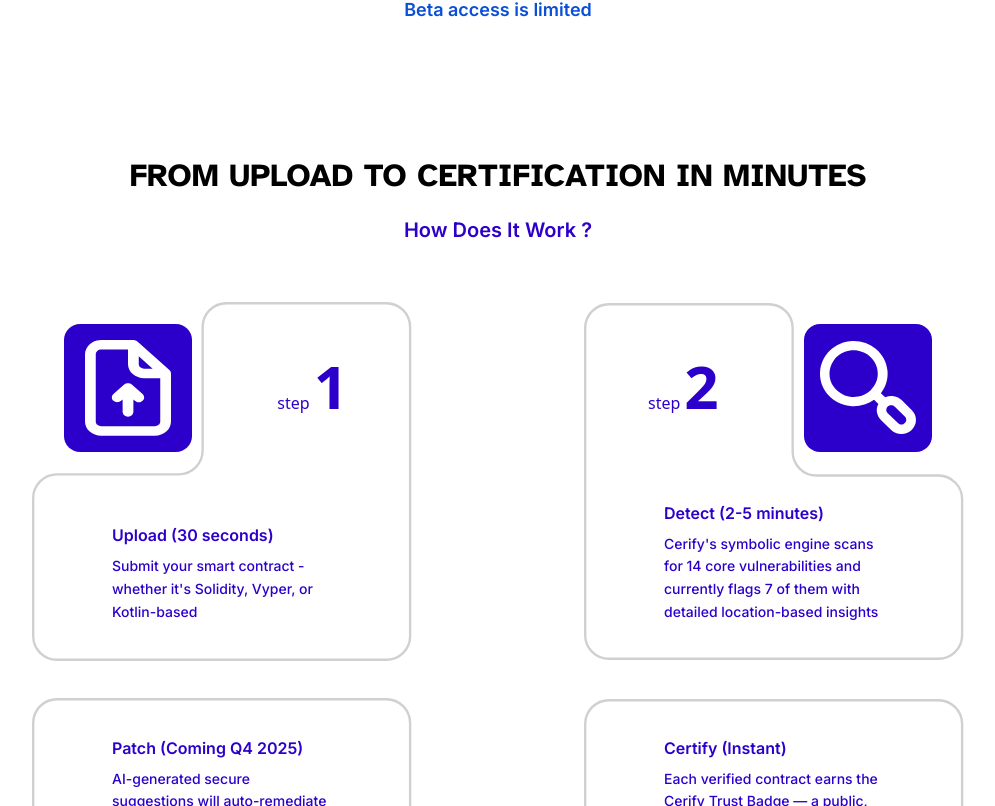
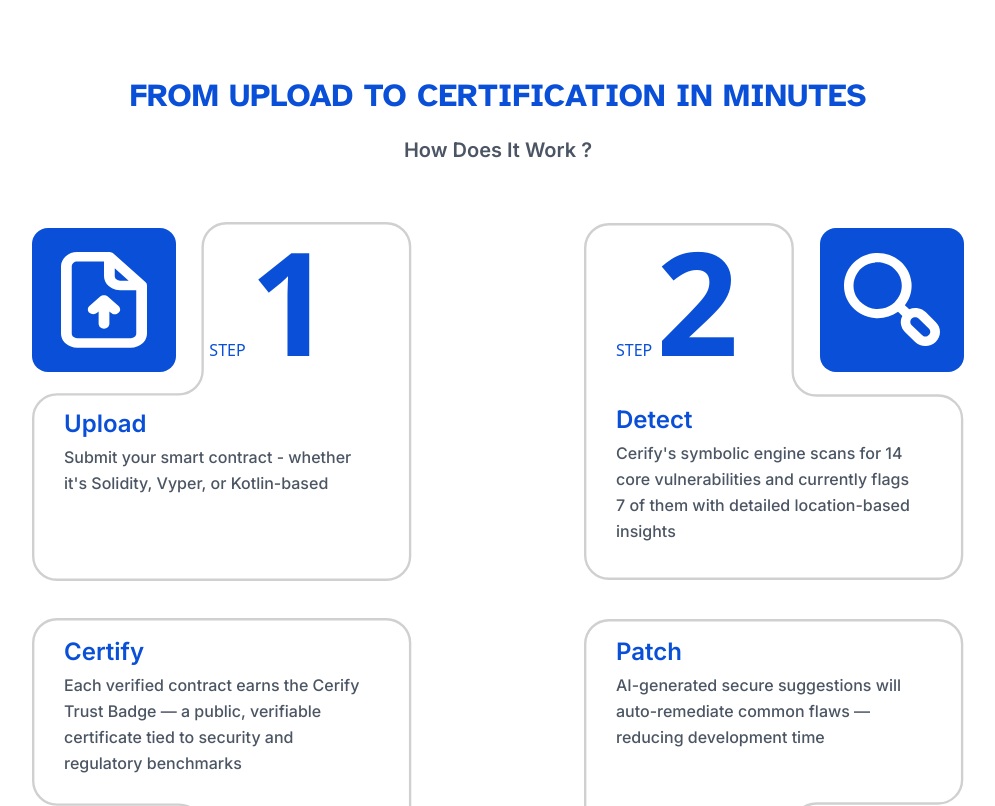
Before and after one commit to Cerify-Systems/cerify.ai, a React (Create React App) app: page / in a window 1280 px wide. Shown: the part 2454-3260 px from the top of the page, without its empty margins (142-1137 px from the left). Built offline with nearby package versions, Linux system fonts and the light colour scheme.

Commit message:
process step section update

```diff
--- a/src/pages/sections/CerifySolutionSection.jsx
+++ b/src/pages/sections/CerifySolutionSection.jsx
@@ -91,7 +91,7 @@
       </div>
 
         {/* CTA Button & Note */}
-        <div className="w-full flex flex-col items-center justify-center mt-16">
+        <div className="w-full flex flex-col items-center justify-center mt-8">
         <button
             className="bg-[#3DFE90] text-[#111] font-semibold text-lg md:text-xl rounded-xl px-8 py-4 md:px-16 md:py-5 shadow transition hover:brightness-95 focus:outline-none [font-family:'Inter',Helvetica]"
             style={{ minWidth: "min(320px, 90vw)", maxWidth: "420px" }}
--- a/src/pages/sections/ProcessStepsSection.jsx
+++ b/src/pages/sections/ProcessStepsSection.jsx
@@ -5,7 +5,7 @@
   const processSteps = [
     {
       step: 1,
-      title: "Upload (30 seconds)",
+      title: "Upload",
       description:
         "Submit your smart contract - whether it's Solidity, Vyper, or Kotlin-based",
       iconSrc: "/figmaAssets/vector-9.svg",
@@ -16,7 +16,7 @@
     },
     {
       step: 2,
-      title: "Detect (2-5 minutes)",
+      title: "Detect",
       description:
         "Cerify's symbolic engine scans for 14 core vulnerabilities and currently flags 7 of them with detailed location-based insights",
       iconSrc: "/figmaAssets/vector-12.svg",
@@ -26,10 +26,10 @@
       descriptionPosition: "bottom",
     },
     {
-      step: 3,
-      title: "Patch (Coming Q4 2025)",
+      step: 4,
+      title: "Certify",
       description:
-        "AI-generated secure suggestions will auto-remediate common flaws — reducing dev time",
+        "Each verified contract earns the Cerify Trust Badge — a public, verifiable certificate tied to security and regulatory benchmarks",
       iconSrc: "/figmaAssets/vector-11.svg",
       rectangleSrc: "/figmaAssets/rectangle-3.svg",
       iconPosition: "bottom-left",
@@ -37,10 +37,10 @@
       descriptionPosition: "top",
     },
     {
-      step: 4,
-      title: "Certify (Instant)",
+      step: 3,
+      title: "Patch",
       description:
-        "Each verified contract earns the Cerify Trust Badge — a public, verifiable certificate tied to security and regulatory benchmarks",
+        "AI-generated secure suggestions will auto-remediate common flaws — reducing development time",
       iconSrc: "/figmaAssets/vector-6.svg",
       rectangleSrc: "/figmaAssets/rectangle-4.svg",
       iconPosition: "bottom-right",
@@ -50,16 +50,16 @@
   ];
 
   return (
-    <section className="relative w-full py-8 md:py-16 px-4">
+    <section className="relative w-full md:py-4 px-4">
       <div className="container mx-auto max-w-6xl">
-        <h2 className="font-['Atkinson_Hyperlegible',Helvetica] font-bold text-black text-[24px] md:text-[32px] tracking-[0] leading-normal mb-4 text-center">
+        <h2 className="font-['Atkinson_Hyperlegible',Helvetica] font-bold text-[#0A4FD7] text-[24px] md:text-[32px] tracking-[0] leading-normal mb-4 text-center">
           FROM UPLOAD TO CERTIFICATION IN MINUTES
         </h2>
-        <h3 className="font-['Inter',Helvetica] font-semibold text-[#2c00ca] text-lg md:text-xl tracking-[0] leading-normal mb-12 text-center">
+        <h3 className="font-['Inter',Helvetica] font-semibold text-[#4B5563] text-lg md:text-xl tracking-[0] leading-normal mb-12 text-center">
           How Does It Work ?
         </h3>
 
-        <div className="grid grid-cols-1 lg:grid-cols-2 gap-8 lg:gap-4 justify-items-center">
+        <div className="grid grid-cols-1 lg:grid-cols-2 gap-4 justify-items-center">
           {processSteps.map((step, index) => (
             <div
               key={index}
@@ -73,11 +73,11 @@
               />
 
               {/* Purple icon container */}
-              <div className={`absolute w-28 h-28 lg:w-32 lg:h-32 bg-[#2c00ca] rounded-2xl flex items-center justify-center ${
-                step.iconPosition === 'top-left' ? 'top-4 left-4 lg:top-8 lg:left-8' :
-                step.iconPosition === 'top-right' ? 'top-4 right-4 lg:top-8 lg:right-8' :
-                step.iconPosition === 'bottom-left' ? 'bottom-4 left-4 lg:bottom-8 lg:left-8' :
-                'bottom-4 right-4 lg:bottom-8 lg:right-8'
+              <div className={`absolute w-32 h-32 lg:w-36 lg:h-36 bg-[#0A4FD7] rounded-2xl flex items-center justify-center ${
+                step.iconPosition === 'top-left' ? 'top-0 left-0 lg:top-4 lg:left-0' :
+                step.iconPosition === 'top-right' ? 'top-0 right-0 lg:top-4 lg:right-0' :
+                step.iconPosition === 'bottom-left' ? 'bottom-0 left-0 lg:bottom-4 lg:left-0' :
+                'bottom-0 right-0 lg:bottom-4 lg:right-0'
               }`}>
                 <img
                   className="w-16 h-16 lg:w-24 lg:h-24 object-contain"
@@ -88,26 +88,39 @@
 
               {/* Step number and label */}
               <div className={`absolute ${
-                step.stepPosition === 'top-right' ? 'top-12 right-12 lg:top-16 lg:right-16' :
-                step.stepPosition === 'top-left' ? 'top-12 left-12 lg:top-16 lg:left-16' :
-                step.stepPosition === 'bottom-right' ? 'bottom-12 right-12 lg:bottom-16 lg:right-16' :
-                'bottom-12 left-12 lg:bottom-16 lg:left-16'
+                step.stepPosition === 'top-right' ? 'top-12 right-20 lg:top-4 lg:right-20' :
+                step.stepPosition === 'top-left' ? 'top-12 left-12 lg:top-4 lg:left-8' :
+                step.stepPosition === 'bottom-right' ? 'bottom-12 right-12 lg:bottom-8 lg:right-16' :
+                'bottom-12 left-12 lg:bottom-8 lg:left-8'
               } overflow-hidden`}>
                 <div className="flex items-baseline gap-1">
-                  <span className="text-sm lg:text-base font-medium text-[#2c00ca]">step</span>
-                  <span className="text-4xl lg:text-6xl font-bold text-[#2c00ca]">{step.step}</span>
+                  <span className="text-sm lg:text-base font-medium text-[#0A4FD7]">STEP</span>
+                  <span className="font-semibold text-[#0A4FD7] leading-none"
+                    style={{
+                      fontSize: 'clamp(5rem, 12vw, 9rem)'
+                    }}
+                  >
+                    {step.step}
+                  </span>
                 </div>
               </div>
 
               {/* Description */}
-              <div className={`absolute px-4 lg:px-8 ${
-                step.descriptionPosition === 'bottom' ? 'bottom-8 left-8 right-8 lg:bottom-12 lg:left-12 lg:right-12' :
-                'top-8 left-8 right-8 lg:top-12 lg:left-12 lg:right-12'
+              <div className={`absolute px-0 lg:px-0 ${
+                step.descriptionPosition === 'bottom'
+                  ? (step.step === 2
+                      ? 'bottom-16 left-8 right-8 lg:bottom-12 lg:left-8 lg:right-12'
+                      : 'bottom-8 left-8 right-8 lg:bottom-24 lg:left-8 lg:right-12')
+                  : 'top-8 left-8 right-8 lg:top-8 lg:left-8 lg:right-12'
               } overflow-hidden`}>
-                <h4 className="font-['Inter',Helvetica] font-semibold text-[#2c00ca] text-sm lg:text-base mb-1 lg:mb-2">
+                <h4 className="font-['Inter',Helvetica] font-semibold text-[#0A4FD7] text-sm lg:text-base mb-1 lg:mb-2" style={{
+                  fontSize: 'clamp(1rem, 4vw, 1.5rem)'
+                }}>
                   {step.title}
                 </h4>
-                <p className="font-['Inter',Helvetica] font-medium text-[#2c00ca] text-xs lg:text-sm leading-tight lg:leading-relaxed">
+                <p className="font-['Inter',Helvetica] font-medium text-[#4B5563] text-xs lg:text-sm leading-tight lg:leading-relaxed" style={{
+                  fontSize: 'clamp(0.5rem, 2.2vw, 1rem)'
+                }}>
                   {step.description}
                 </p>
               </div>
```
Also changed, not shown: public/figmaAssets/Frame 92.png (added).
